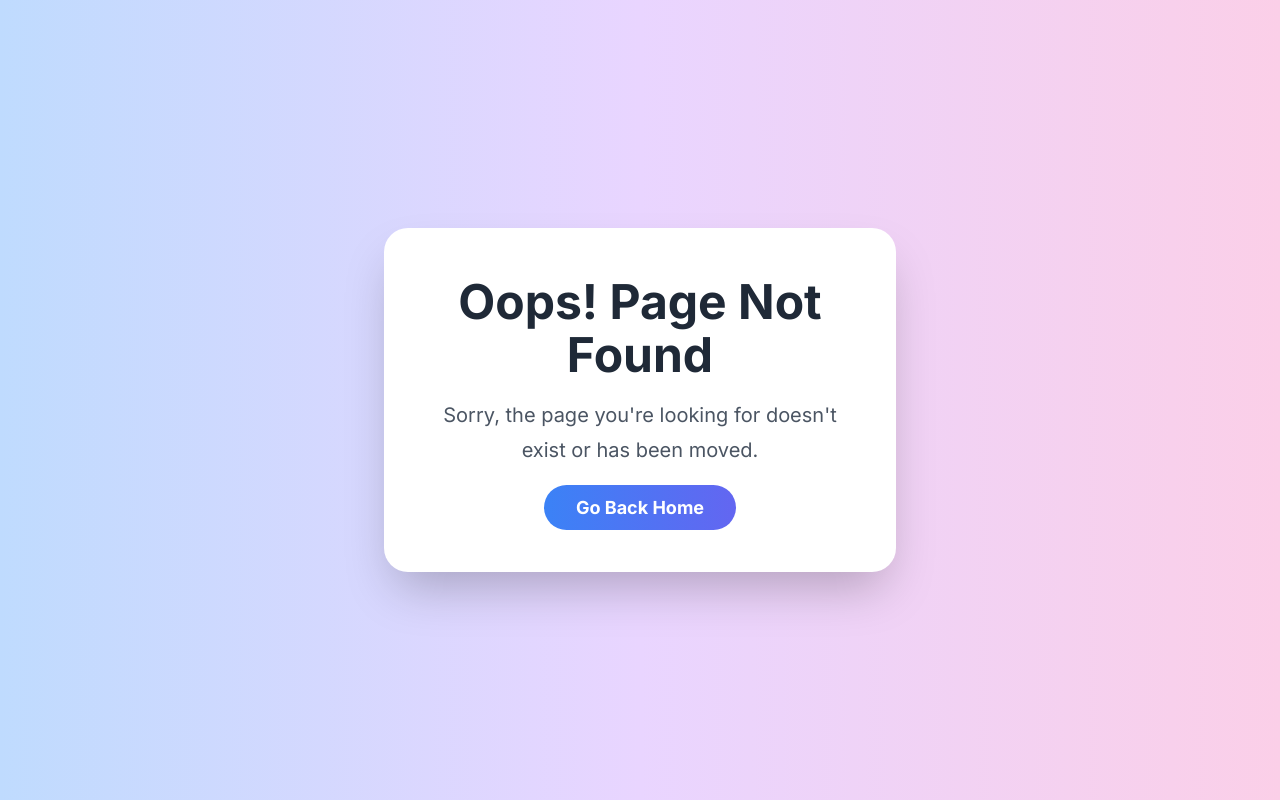
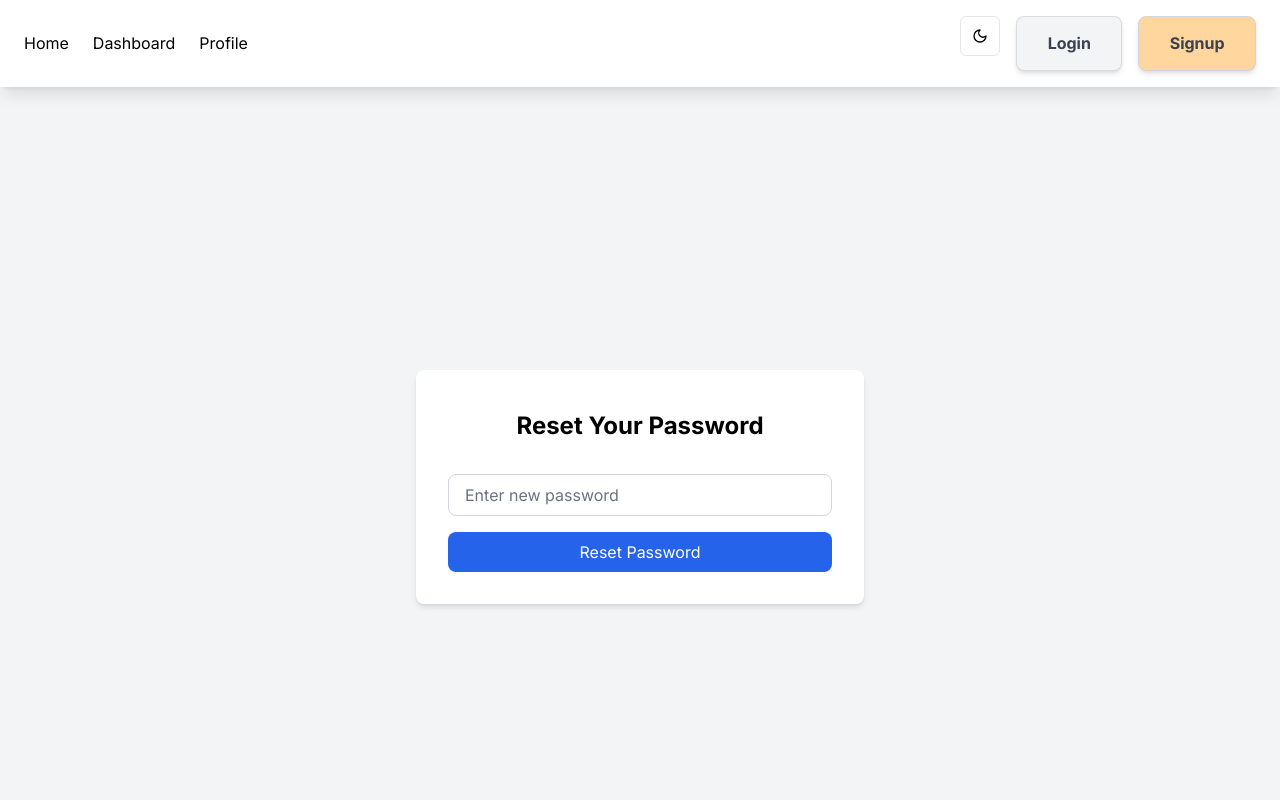
Before and after one commit to NoorNazar123/eCcommerce_web, a Next.js app: page /auth/reset-password in a window 1280 px wide. Before the commit this address had no page. Shown: the top 800 px of the page. Built offline with nearby package versions, Linux system fonts and the light colour scheme; no server answers.

Commit message:
feat - forgot&reset passsword add

```diff
--- a/package.json
+++ b/package.json
@@ -16,6 +16,7 @@
     "@shadcn/ui": "^0.0.4",
     "@tailwindcss/forms": "^0.5.10",
     "@tailwindcss/typography": "^0.5.16",
+    "axios": "^1.7.9",
     "class-variance-authority": "^0.7.1",
     "clsx": "^2.1.1",
     "framer-motion": "^12.4.3",
--- /dev/null
+++ b/src/app/(root)/auth/forgot-password/page.tsx
@@ -0,0 +1,45 @@
+'use client';
+
+import { useState } from 'react';
+import axios from 'axios';
+
+export default function ForgotPasswordPage() {
+  const [email, setEmail] = useState('');
+  const [message, setMessage] = useState('');
+
+  const handleForgotPassword = async () => {
+    try {
+      const response = await axios.post(
+        'http://localhost:8080/auth/forget-password',
+        { email },
+      );
+      setMessage(response.data.message);
+    } catch (error) {
+      setMessage('Error sending reset email. Try again.');
+    }
+  };
+
+  return (
+    <div className="min-h-screen flex items-center justify-center bg-gray-100">
+      <div className="bg-white p-8 rounded-lg shadow-md w-full max-w-md">
+        <h2 className="text-2xl font-bold text-center mb-6">Forgot Password</h2>
+        <input
+          type="email"
+          placeholder="Enter your email"
+          value={email}
+          onChange={(e) => setEmail(e.target.value)}
+          className="w-full px-4 py-2 mb-4 border border-gray-300 rounded-lg focus:outline-none focus:ring-2 focus:ring-blue-500 text-black"
+        />
+        <button
+          onClick={handleForgotPassword}
+          className="w-full bg-blue-600 text-white py-2 px-4 rounded-lg hover:bg-blue-700 transition duration-200"
+        >
+          Send Reset Link
+        </button>
+        {message && (
+          <p className="mt-4 text-center text-sm text-gray-600">{message}</p>
+        )}
+      </div>
+    </div>
+  );
+}
--- a/src/app/(root)/auth/login/loginForm.tsx
+++ b/src/app/(root)/auth/login/loginForm.tsx
@@ -79,7 +79,10 @@ const LoginForm = () => {
 
       {/* Forgot Password Link */}
       <div className="text-right mt-1">
-        <Link href="#" className="para text-[15px] hover:underline">
+        <Link
+          href="/auth/forgot-password"
+          className="para text-[15px] hover:underline"
+        >
           Forgot password?
         </Link>
       </div>
--- /dev/null
+++ b/src/app/(root)/auth/reset-password/page.tsx
@@ -0,0 +1,66 @@
+'use client';
+
+import { useState } from 'react';
+import { useRouter, useSearchParams } from 'next/navigation';
+import axios from 'axios';
+
+export default function ResetPasswordPage() {
+  const router = useRouter();
+  const searchParams = useSearchParams();
+  const token = searchParams.get('token');
+
+  const [newPassword, setNewPassword] = useState('');
+  const [message, setMessage] = useState('');
+  const [isLoading, setIsLoading] = useState(false);
+
+  const handleResetPassword = async () => {
+    setIsLoading(true);
+    try {
+      const response = await axios.post(
+        'http://localhost:8080/auth/reset-password',
+        {
+          token,
+          newPassword,
+        },
+      );
+
+      setMessage(response.data.message);
+      setTimeout(() => router.push('auth/login'), 3000); // Redirect after success
+    } catch (error: unknown) {
+      if (axios.isAxiosError(error)) {
+        setMessage(error.response?.data?.message || 'Something went wrong');
+      } else {
+        setMessage('An unexpected error occurred');
+      }
+    } finally {
+      setIsLoading(false);
+    }
+  };
+
+  return (
+    <div className="min-h-screen flex items-center justify-center bg-gray-100">
+      <div className="bg-white p-8 rounded-lg shadow-md w-full max-w-md">
+        <h2 className="text-2xl font-bold text-center mb-6">
+          Reset Your Password
+        </h2>
+        <input
+          type="password"
+          placeholder="Enter new password"
+          value={newPassword}
+          onChange={(e) => setNewPassword(e.target.value)}
+          className="w-full px-4 py-2 mb-4 border text-black border-gray-300 rounded-lg focus:outline-none focus:ring-2 focus:ring-blue-500"
+        />
+        <button
+          onClick={handleResetPassword}
+          disabled={isLoading}
+          className="w-full bg-blue-600 text-white py-2 px-4 rounded-lg hover:bg-blue-700 transition duration-200"
+        >
+          {isLoading ? 'Resetting...' : 'Reset Password'}
+        </button>
+        {message && (
+          <p className="mt-4 text-center text-sm text-gray-600">{message}</p>
+        )}
+      </div>
+    </div>
+  );
+}
```
Also changed, not shown: 1 other file (tests, documents, lock files or other folders).
